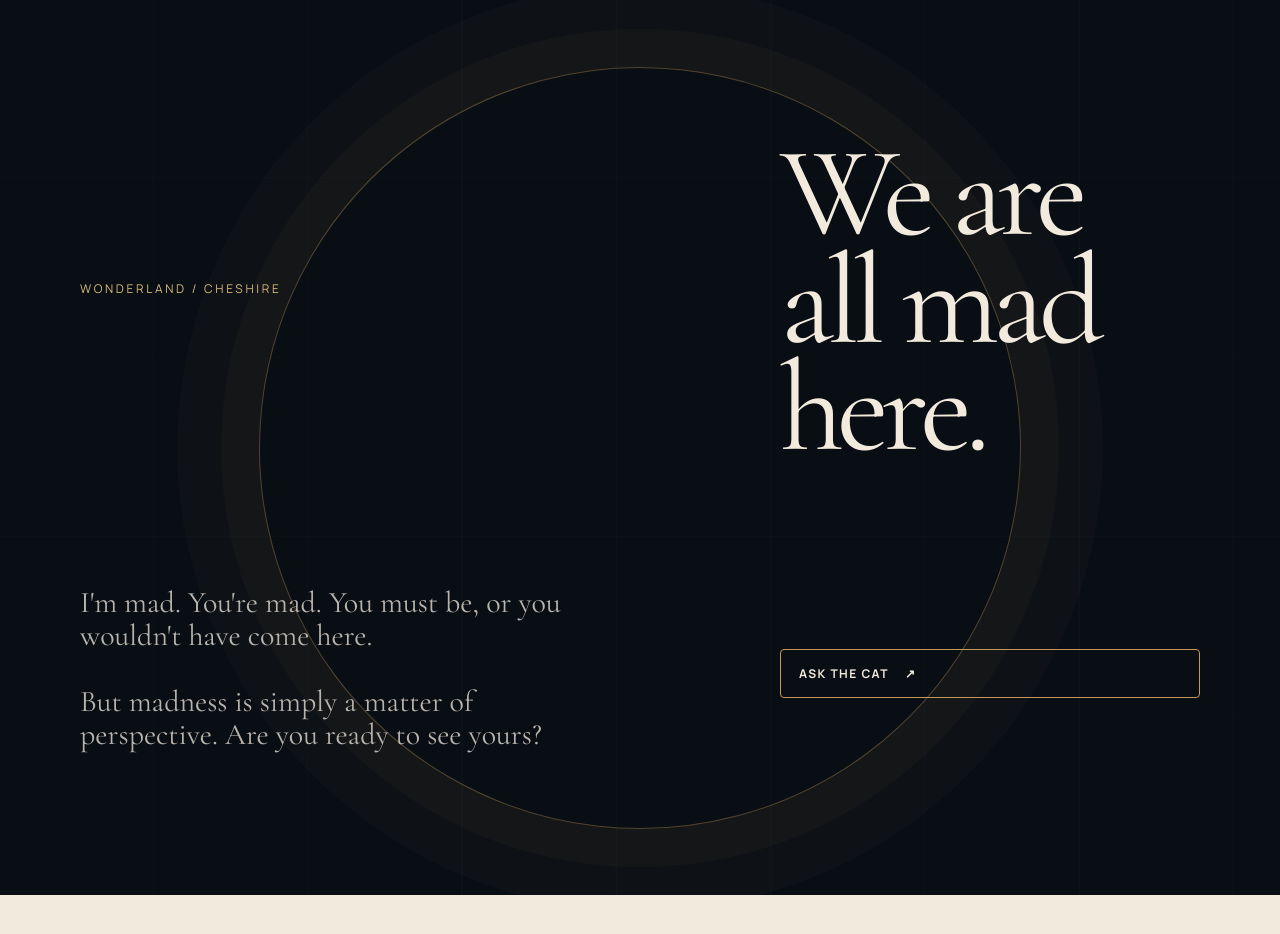
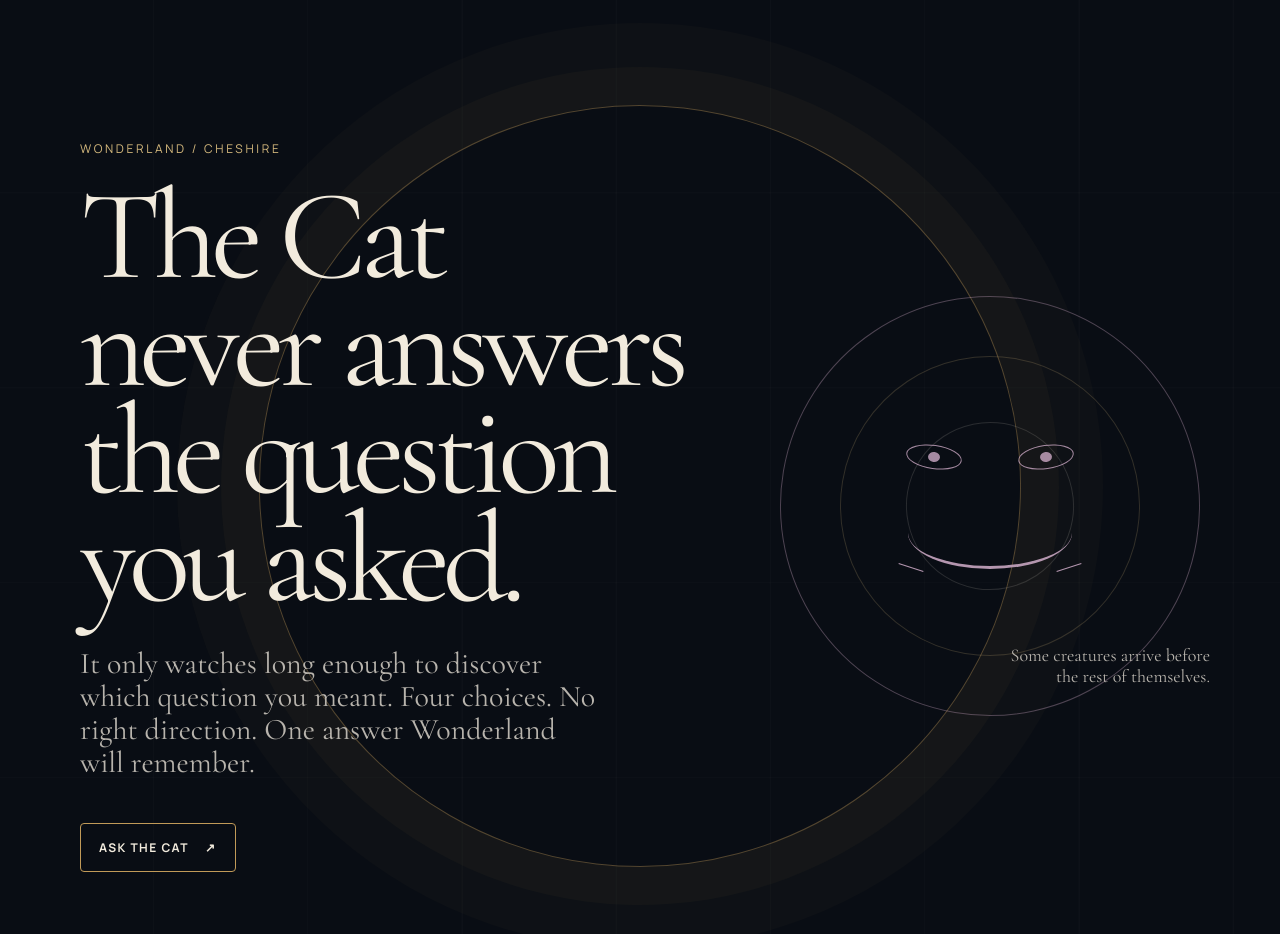
Before and after one commit to guilhermemichael/wonderland, a Next.js app in the folder apps/web/: page /cheshire in a window 1280 px wide. Shown: the top 934 px of the page. Before the commit the page ends 895 px from the top, so only its background shows below. Built offline with nearby package versions, Linux system fonts and the light colour scheme; no server answers.

Commit message:
feat(m03): turn Cheshire entry into a narrative scene

```diff
--- a/apps/web/app/cheshire/page.tsx
+++ b/apps/web/app/cheshire/page.tsx
@@ -1,25 +1,35 @@
 import Link from "next/link";
-import { trackEvent } from "../../lib/analytics";
 import { ClientTracker } from "../../components/client-tracker";
 
 export default function CheshireEntryPage() {
   return (
     <main className="landing cheshire-entry" aria-labelledby="cheshire-title">
       <ClientTracker event="cheshire_started" />
+
       <div className="landing-content">
-        <div className="eyebrow" aria-hidden="true">WONDERLAND / CHESHIRE</div>
+        <section className="cheshire-entry-copy">
+          <div className="eyebrow">WONDERLAND / CHESHIRE</div>
           <h1 className="hero-title" id="cheshire-title">
-          We are all mad here.
+            The Cat never answers the question you asked.
           </h1>
           <p className="hero-subtitle">
-          I'm mad. You're mad. You must be, or you wouldn't have come here.
-          <br /><br />
-          But madness is simply a matter of perspective.
-          Are you ready to see yours?
+            It only watches long enough to discover which question you meant.
+            Four choices. No right direction. One answer Wonderland will remember.
           </p>
           <Link className="primary-cta" href="/cheshire/quiz">
             Ask the Cat <span aria-hidden="true">↗</span>
           </Link>
+        </section>
+
+        <div className="cheshire-entry-scene" aria-hidden="true">
+          <div className="cheshire-orbit" />
+          <div className="cheshire-face-mark">
+            <span className="cheshire-eye cheshire-eye-left" />
+            <span className="cheshire-eye cheshire-eye-right" />
+            <span className="cheshire-mouth" />
+          </div>
+          <p className="cheshire-whisper">Some creatures arrive before the rest of themselves.</p>
+        </div>
       </div>
     </main>
   );
```
Lines whose indentation alone changed are shown as unchanged.
